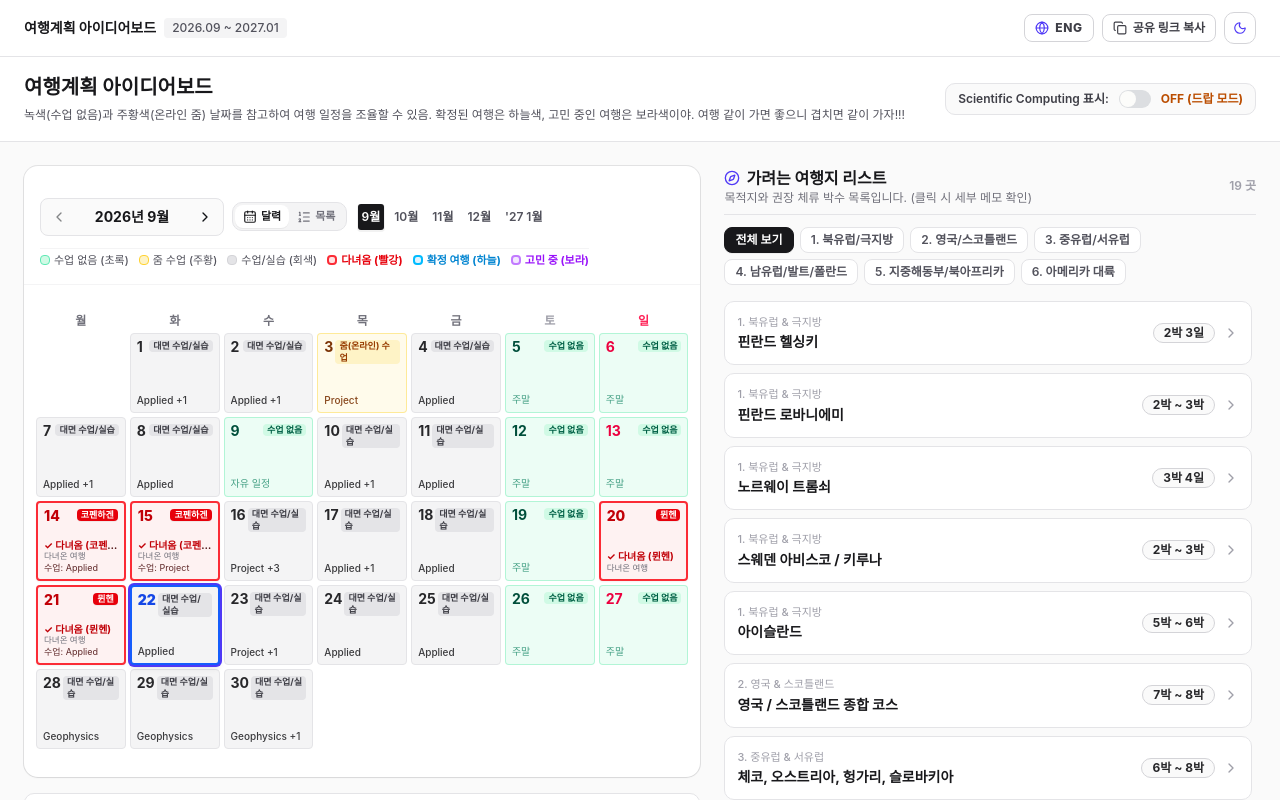
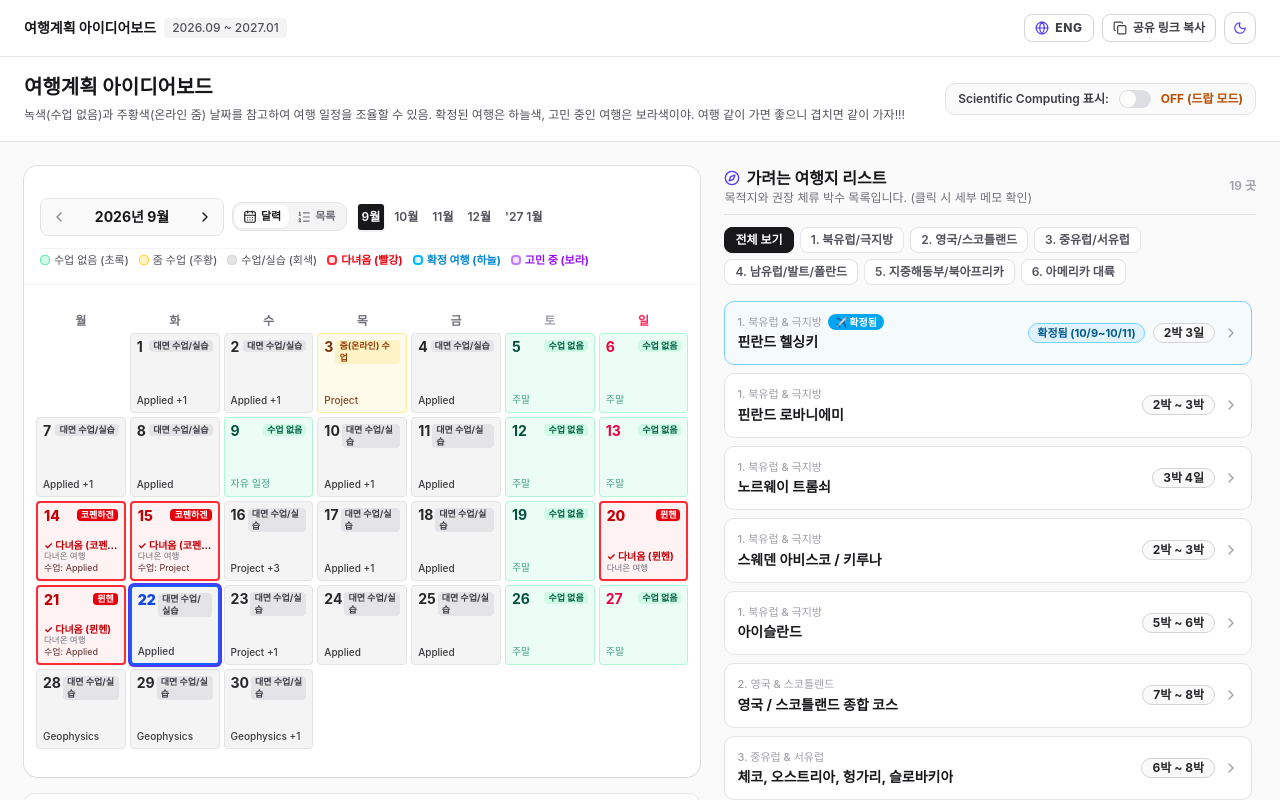
Before and after one commit to hianian-skku/semester-and-travel-planner-dashboard, a Next.js app: page / in a window 1280 px wide. Shown: the top 800 px of the page. Built offline with nearby package versions, Linux system fonts and the light colour scheme.

Commit message:
feat: show confirmed badge for Helsinki in travel destinations wishlist

```diff
--- a/components/semester-planner-main.tsx
+++ b/components/semester-planner-main.tsx
@@ -42,6 +42,9 @@ export interface TripDestination {
   durationEn: string // Recommended stay (English)
   description: string
   descriptionEn: string
+  isConfirmed?: boolean
+  confirmedTagKo?: string
+  confirmedTagEn?: string
 }
 
 export type TripCategory = 'visited' | 'confirmed' | 'planned'
@@ -206,6 +209,9 @@ export const travelDestinations: TripDestination[] = [
     nameEn: 'Helsinki, Finland',
     duration: '2박 3일',
     durationEn: '2 nights 3 days',
+    isConfirmed: true,
+    confirmedTagKo: '확정됨 (10/9~10/11)',
+    confirmedTagEn: 'Confirmed (Oct 9~11)',
     description: '수오멘린나 요새, 템펠리아우키오 암석교회, 헬싱키 대성당, 로컬 사우나 체험. 도시 규모가 작아 2박이면 시내를 충분히 둘러봅니다.',
     descriptionEn: 'Suomenlinna fortress, Temppeliaukio Rock Church, Helsinki Cathedral, and authentic local sauna experience. Compact city ideal for 2 nights.',
   },
@@ -1721,20 +1727,33 @@ export function SemesterPlannerMain() {
                   onClick={() => setSelectedDestination(dest)}
                   className={cn(
                     'group cursor-pointer rounded-lg border p-3 transition-colors flex items-center justify-between',
-                    'border-zinc-200 bg-white hover:border-zinc-400 hover:bg-zinc-50/80',
-                    'dark:border-zinc-800 dark:bg-[#13161f] dark:hover:border-zinc-700 dark:hover:bg-zinc-850'
+                    dest.isConfirmed
+                      ? 'border-sky-300 bg-sky-50/50 hover:border-sky-400 hover:bg-sky-100/60 dark:border-sky-800 dark:bg-sky-950/20 dark:hover:border-sky-700'
+                      : 'border-zinc-200 bg-white hover:border-zinc-400 hover:bg-zinc-50/80 dark:border-zinc-800 dark:bg-[#13161f] dark:hover:border-zinc-700 dark:hover:bg-zinc-850'
                   )}
                 >
-                  <div className="flex flex-col">
-                    <span className="text-[11px] text-zinc-400 font-medium">
-                      {lang === 'en' ? dest.regionNameEn : dest.regionName}
-                    </span>
-                    <span className="font-bold text-sm text-zinc-900 group-hover:text-indigo-600 dark:text-zinc-100 dark:group-hover:text-indigo-400 mt-0.5">
+                  <div className="flex flex-col min-w-0 pr-2">
+                    <div className="flex items-center gap-1.5 flex-wrap">
+                      <span className="text-[11px] text-zinc-400 font-medium">
+                        {lang === 'en' ? dest.regionNameEn : dest.regionName}
+                      </span>
+                      {dest.isConfirmed && (
+                        <Badge className="bg-sky-500 hover:bg-sky-500 text-white font-bold text-[10px] px-1.5 py-0 h-4 leading-none">
+                          ✈️ {lang === 'en' ? 'Confirmed' : '확정됨'}
+                        </Badge>
+                      )}
+                    </div>
+                    <span className="font-bold text-sm text-zinc-900 group-hover:text-indigo-600 dark:text-zinc-100 dark:group-hover:text-indigo-400 mt-0.5 truncate">
                       {lang === 'en' ? dest.nameEn : dest.name}
                     </span>
                   </div>
 
-                  <div className="flex items-center gap-2">
+                  <div className="flex items-center gap-2 shrink-0">
+                    {dest.isConfirmed && (
+                      <Badge className="hidden sm:inline-flex bg-sky-100 text-sky-800 border-sky-300 dark:bg-sky-950/80 dark:text-sky-300 dark:border-sky-800 font-bold text-[11px] px-2 py-0.5">
+                        {lang === 'en' ? (dest.confirmedTagEn || 'Confirmed') : (dest.confirmedTagKo || '확정됨')}
+                      </Badge>
+                    )}
                     <Badge
                       variant="outline"
                       className="border-zinc-300 bg-zinc-50 font-bold text-zinc-800 dark:border-zinc-700 dark:bg-zinc-800 dark:text-zinc-200 text-xs px-2.5 py-1"
@@ -1878,10 +1897,17 @@ export function SemesterPlannerMain() {
           {selectedDestination && (
             <div className="flex flex-col gap-3">
               <DialogHeader>
-                <div className="flex items-center justify-between">
-                  <span className="text-xs text-zinc-500 font-medium">
-                    {lang === 'en' ? selectedDestination.regionNameEn : selectedDestination.regionName}
-                  </span>
+                <div className="flex items-center justify-between flex-wrap gap-2">
+                  <div className="flex items-center gap-2">
+                    <span className="text-xs text-zinc-500 font-medium">
+                      {lang === 'en' ? selectedDestination.regionNameEn : selectedDestination.regionName}
+                    </span>
+                    {selectedDestination.isConfirmed && (
+                      <Badge className="bg-sky-500 text-white text-[10px] font-bold px-2 py-0.5">
+                        ✈️ {lang === 'en' ? (selectedDestination.confirmedTagEn || 'Confirmed') : (selectedDestination.confirmedTagKo || '확정됨')}
+                      </Badge>
+                    )}
+                  </div>
                   <Badge className="bg-zinc-900 text-white dark:bg-zinc-100 dark:text-zinc-900 text-xs font-bold">
                     {curT.modalDurationLabel} {lang === 'en' ? selectedDestination.durationEn : selectedDestination.duration}
                   </Badge>
```
